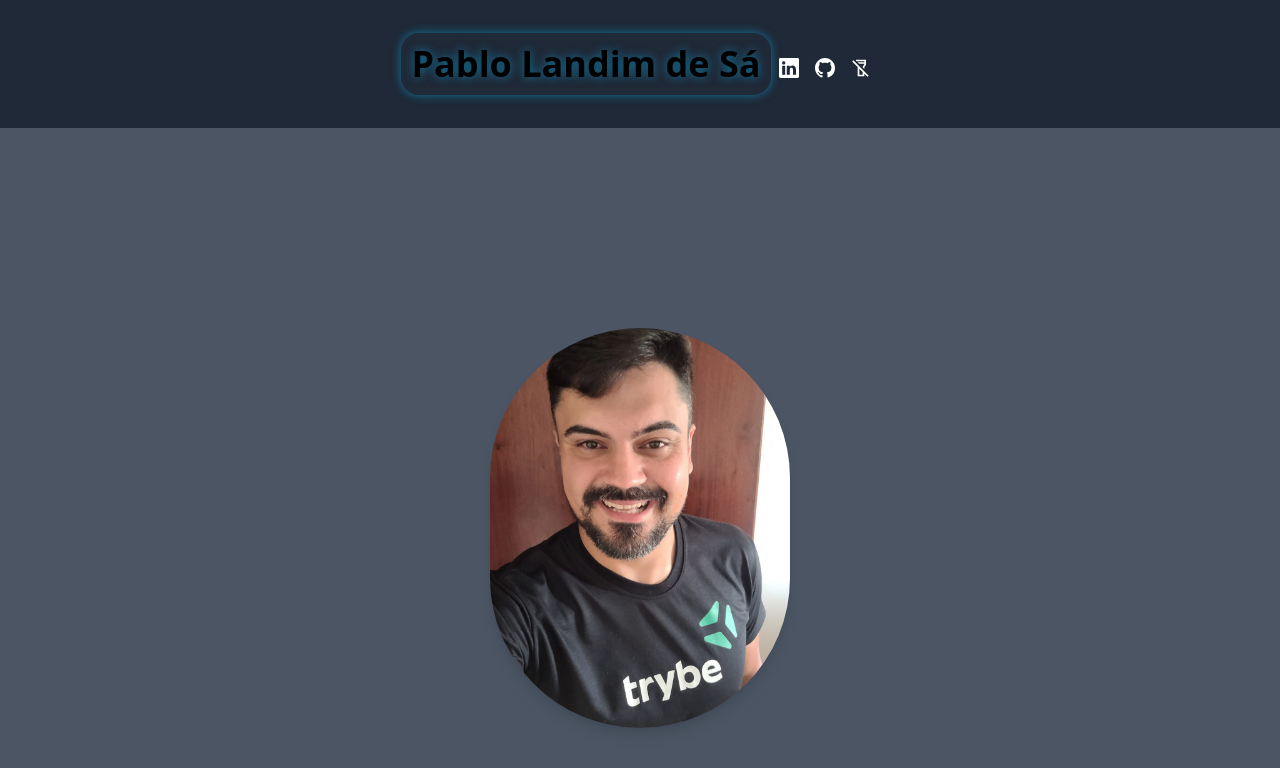
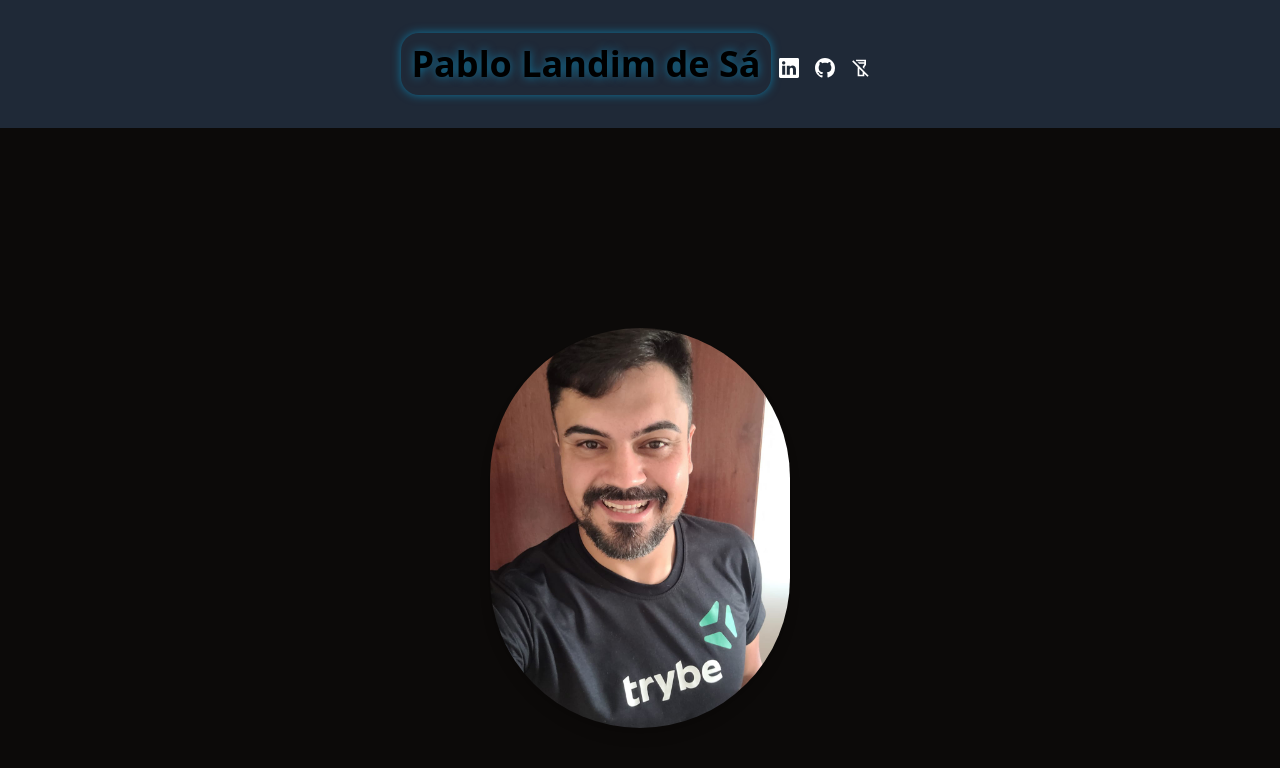
Before and after one commit to PabloLSa/my, a Next.js app: page / in a window 1280 px wide. Shown: the top 768 px of the page. Built offline with nearby package versions, Linux system fonts and the light colour scheme.

Commit message:
Nav
BackGround black

```diff
--- a/components/Nav.jsx
+++ b/components/Nav.jsx
@@ -6,13 +6,13 @@ import Image from 'next/image';
 
 function Nav() {
   const theme = useContext(ThemeContext);
-  const [themeClasses, setThemeClasses] = useState('bg-gray-600 h-full');
+  const [themeClasses, setThemeClasses] = useState('bg-gray-700 h-full');
 
   useEffect(() => {
     setThemeClasses(
       theme.color === 'light'
         ? 'bg-gray-400 h-full'
-        : 'bg-gray-600 h-full'
+        : 'bg-stone-950 h-full'
     );
   }, [theme.color]);
 
```
